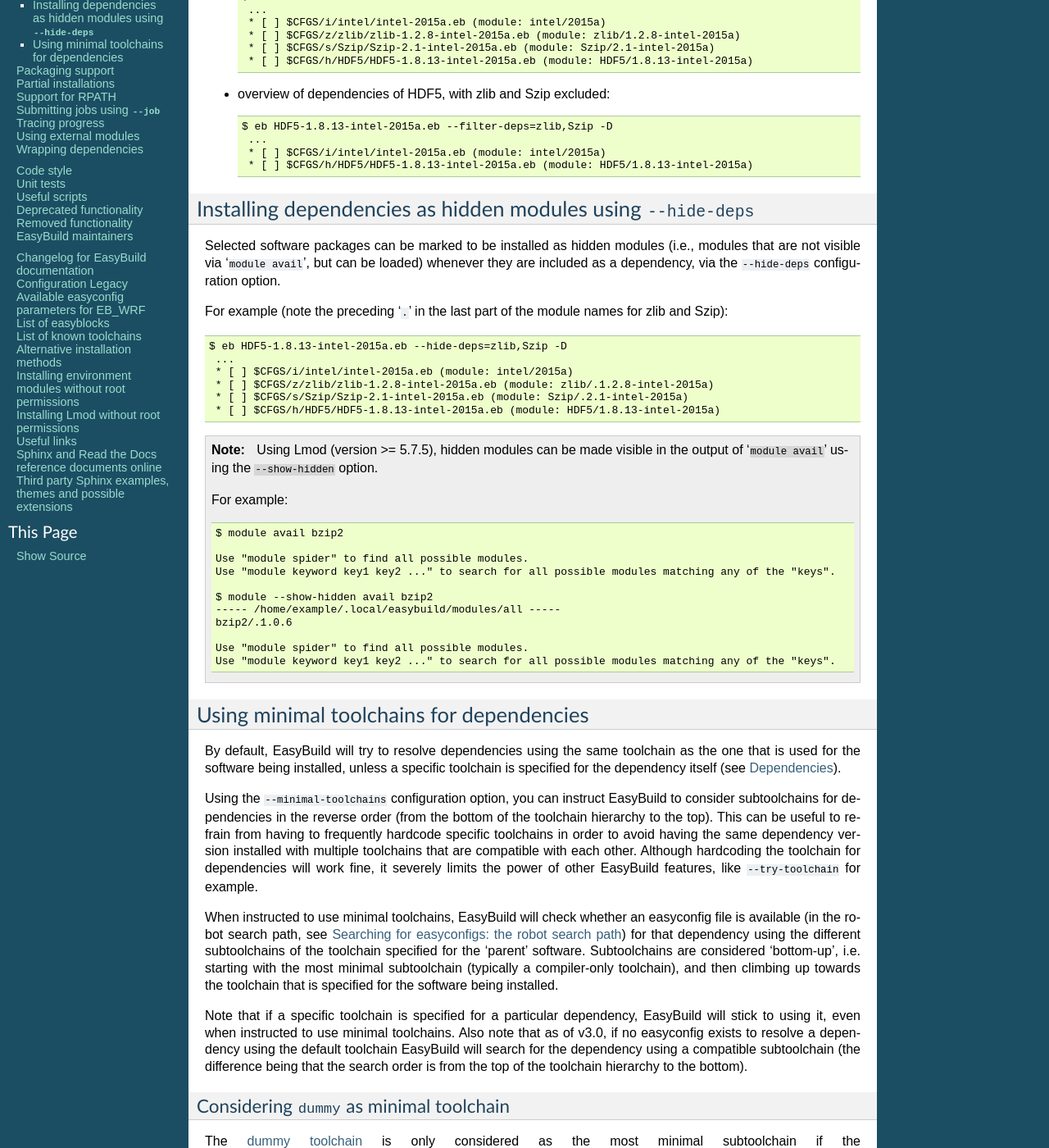
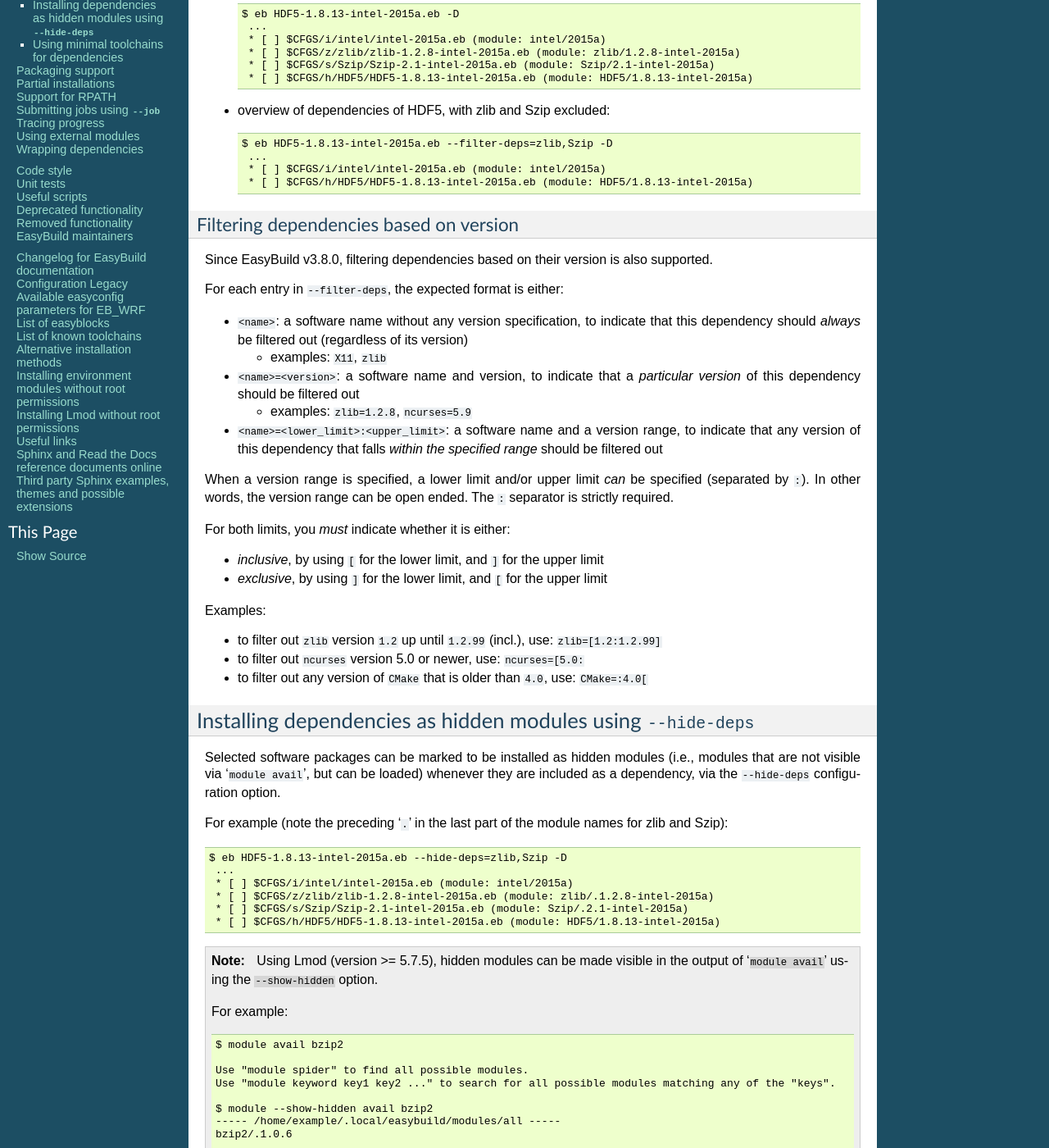
Before and after one commit to easybuilders/easybuild, a Sphinx documentation site: the page built from docs/Manipulating_dependencies.rst, in a window 1280 px wide and 1400 px high, scrolled down 693 px. Shown: the whole window at 82% size. Built offline with Sphinx 7.4.7, drawn with Linux system fonts in a browser that asks for light colours; pages that are not in the unit, such as notebooks, are missing from menus; some of the changed text lies outside the part shown.

Commit message:
document support for filtering dependencies by version

```diff
--- a/docs/Manipulating_dependencies.rst
+++ b/docs/Manipulating_dependencies.rst
@@ -40,6 +40,45 @@ For example:
      ...
      * [ ] $CFGS/i/intel/intel-2015a.eb (module: intel/2015a)
      * [ ] $CFGS/h/HDF5/HDF5-1.8.13-intel-2015a.eb (module: HDF5/1.8.13-intel-2015a)
+
+
+.. _filter_deps_by_version
+
+Filtering dependencies based on version
+~~~~~~~~~~~~~~~~~~~~~~~~~~~~~~~~~~~~~~~
+
+Since EasyBuild v3.8.0, filtering dependencies based on their version is also supported.
+
+For each entry in ``--filter-deps``, the expected format is either:
+
+* ``<name>``: a software name without any version specification, to indicate that this dependency
+  should *always* be filtered out (regardless of its version)
+
+  * examples: ``X11``, ``zlib``
+
+* ``<name>=<version>``: a software name and version, to indicate that a *particular version* of this dependency
+  should be filtered out
+
+  * examples: ``zlib=1.2.8``, ``ncurses=5.9``
+
+* ``<name>=<lower_limit>:<upper_limit>``: a software name and a version range, to indicate that any version
+  of this dependency that falls *within the specified range* should be filtered out
+
+When a version range is specified, a lower limit and/or upper limit *can* be specified (separated by ``:``).
+In other words, the version range can be open ended. The ``:`` separator is strictly required.
+
+For both limits, you *must* indicate whether it is either:
+
+* *inclusive*, by using ``[`` for the lower limit, and ``]`` for the upper limit
+* *exclusive*, by using ``]`` for the lower limit, and ``[`` for the upper limit
+
+Examples:
+
+* to filter out ``zlib`` version ``1.2`` up until ``1.2.99`` (incl.), use: ``zlib=[1.2:1.2.99]``
+
+* to filter out ``ncurses`` version 5.0 or newer, use: ``ncurses=[5.0:``
+
+* to filter out any version of ``CMake`` that is older than ``4.0``, use: ``CMake=:4.0[``
 
 
 .. _hide_deps:
```
